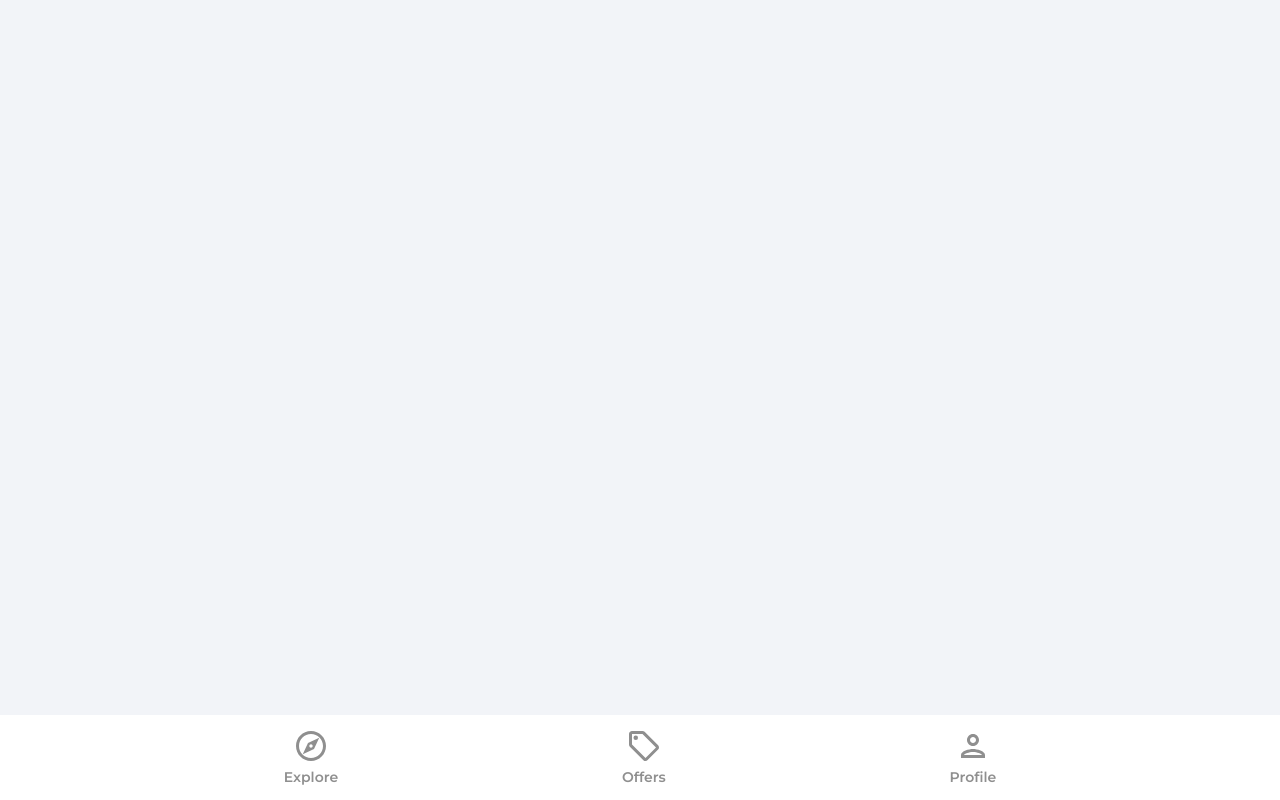
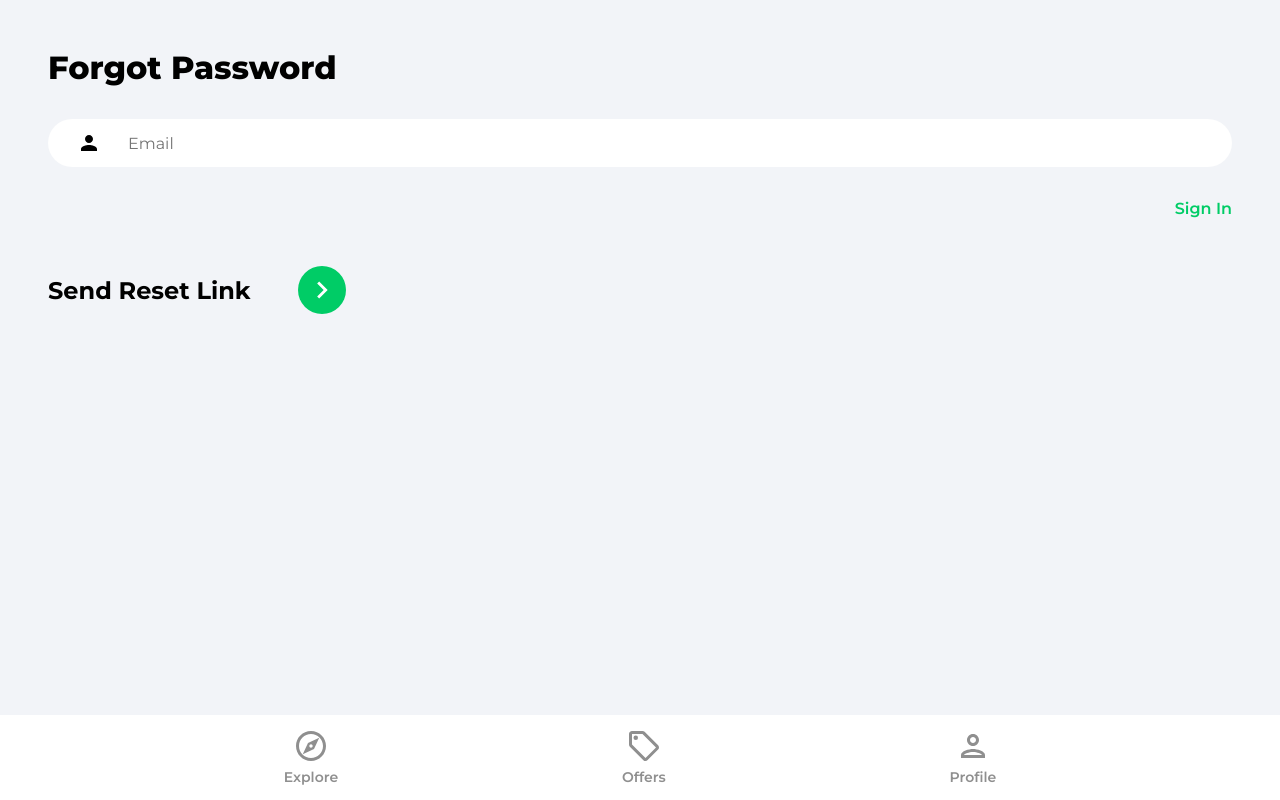
Before and after one commit to abhish002/house-listings, a React (Create React App) app: page /forgot-password in a window 1280 px wide. Built offline with nearby package versions, Linux system fonts and the light colour scheme; no server answers.

Commit message:
Implemented forgot password feature. Some bug fixes. Minor code refactor.

```diff
--- a/src/contexts/AuthContext.js
+++ b/src/contexts/AuthContext.js
@@ -4,6 +4,8 @@ import {
   getAuth,
   createUserWithEmailAndPassword,
   signInWithEmailAndPassword,
+  sendPasswordResetEmail,
+  signOut,
   updateProfile,
   onAuthStateChanged,
 } from "firebase/auth";
@@ -27,7 +29,10 @@ export const AuthProvider = ({ children }) => {
     const unsubscribe = onAuthStateChanged(auth, user => {
       if (user) {
         setCurrentUser(user);
+      } else {
+        setCurrentUser(null);
       }
+
       setIsLoading(false);
     });
 
@@ -71,8 +76,16 @@ export const AuthProvider = ({ children }) => {
   /**
    * Function to handle sign out.
    */
-  const signout = () => {
-    auth.signOut();
+  const logOut = () => {
+    signOut(auth);
+  }
+
+  /**
+   * Function to handle reset password.
+   * @param {String} email email address
+   */
+  const sendPasswordResetEmailLink = async (email) => {
+    await sendPasswordResetEmail(auth, email);
   }
 
   const saveUserDetailsToDB = (uid, name, email) => {
@@ -111,7 +124,8 @@ export const AuthProvider = ({ children }) => {
   const value = {
     signup,
     signin,
-    signout,
+    logOut,
+    sendPasswordResetEmailLink,
     updateName,
     saveUserDetailsToDB,
     updateUserDetails,
--- a/src/pages/ForgotPassword.jsx
+++ b/src/pages/ForgotPassword.jsx
@@ -1,9 +1,56 @@
-import React from 'react'
+import React, { useState } from 'react';
+import { Link } from 'react-router-dom';
+import { ReactComponent as ArrowRightIcon } from '../assets/svg/keyboardArrowRightIcon.svg';
+import { toast } from 'react-toastify';
+import { useAuth } from '../contexts/AuthContext';
 
 const ForgotPassword = () => {
+  const [email, setEmail] = useState('');
+  const {sendPasswordResetEmailLink} = useAuth();
+
+  const handleEmailChange = (e) => {
+    setEmail(e.target.value);
+  }
+
+  const handleSubmit = async (e) => {
+    try{
+      e.preventDefault();
+      await sendPasswordResetEmailLink(email);
+      toast.success('Email sent successfully. Please check your email.');
+    } catch(error) {
+      toast.error('Error sending email. Please try again.');
+    }
+  }
+
   return (
-    <div>
+    <div className='pageContainer'>
+      <header>
+        <p className='pageHeader'>Forgot Password</p>
+      </header>
+      <main>
+        <form onSubmit={handleSubmit}>
+          <input
+            type="email"
+            name="email"
+            id="email"
+            className='emailInput'
+            placeholder='Email'
+            value={email}
+            onChange={handleEmailChange}
+          />
 
+          <Link className='forgotPasswordLink' to='/signin'>
+            Sign In
+          </Link>
+
+          <div className='signInBar'>
+            <div className='signInText'>Send Reset Link</div>
+            <button className='signInButton'>
+              <ArrowRightIcon fill='#ffffff' width='34px' height='34px' />
+            </button>
+          </div>
+        </form>
+      </main>
     </div>
   )
 }
--- a/src/pages/Profile.jsx
+++ b/src/pages/Profile.jsx
@@ -10,7 +10,7 @@ function Profile() {
   const [isEdit, setIsEdit] = useState(false);
   const navigate = useNavigate();
   const {
-    signout,
+    logOut,
     currentUser,
     updateName,
     updateUserDetails
@@ -24,8 +24,8 @@ function Profile() {
   const { name, email } = formData;
 
   const handleLogout = () => {
-    signout();
-    navigate('/signin');
+    logOut();
+    navigate('/');
   }
 
   const handleChange = (e) => {
--- a/src/pages/Signin.jsx
+++ b/src/pages/Signin.jsx
@@ -18,7 +18,7 @@ function Signin() {
   const { email, password } = formData;
   const navigate = useNavigate();
 
-  const { signin} = useAuth();
+  const { signin } = useAuth();
 
   const handleChange = (e) => {
     setFormData({
@@ -31,7 +31,10 @@ function Signin() {
     try {
       e.preventDefault();
       const user = await signin(email, password);
-      user && navigate('/');
+      if (user) {
+        toast.success('Signin successful');
+        navigate('/');
+      }
     } catch (error) {
       toast.error('Invalid email or password. Please try again.');
     }
@@ -67,7 +70,7 @@ function Signin() {
               className="showPassword"
               onClick={() => setShowPassword((prevState) => !prevState)} />
           </div>
-          <Link to='/forgot-passwword' className='forgotPasswordLink'>forgot password?</Link>
+          <Link to='/forgot-password' className='forgotPasswordLink'>forgot password?</Link>
           <div className="signInBar">
             <p className="signInText">Sign In</p>
             <button className="signInButton">
```
